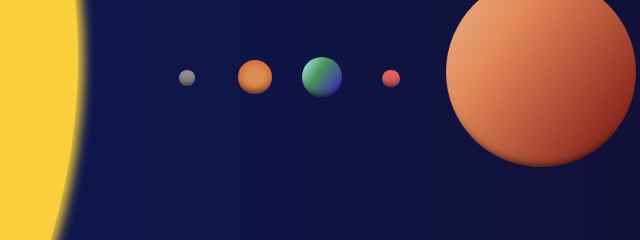
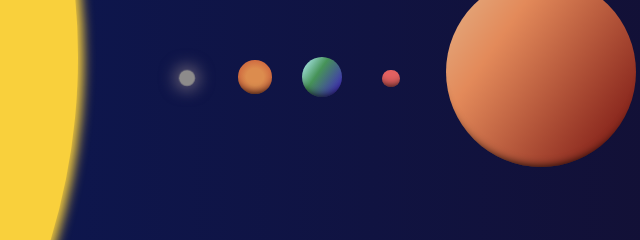
Before and after one commit to MaRos10/Solaris, a plain HTML site: page index.html in a window 1280 px wide. In both pictures the pointer is over the element 204 px from the left and 500 px from the top of the page. Shown: the part 423-663 px from the top of the page, 18-658 px from the left. Drawn offline with Linux system fonts and the light colour scheme.

Commit message:
Box-shadow to planet:hover

```diff
--- a/style.css
+++ b/style.css
@@ -108,6 +108,7 @@ body {
 }
 
 .planet:hover {
+  box-shadow: 0 0 15px 5px #5b556e;
   animation: pulse 1.5s ease-in-out infinite alternate;
 }
 
```
